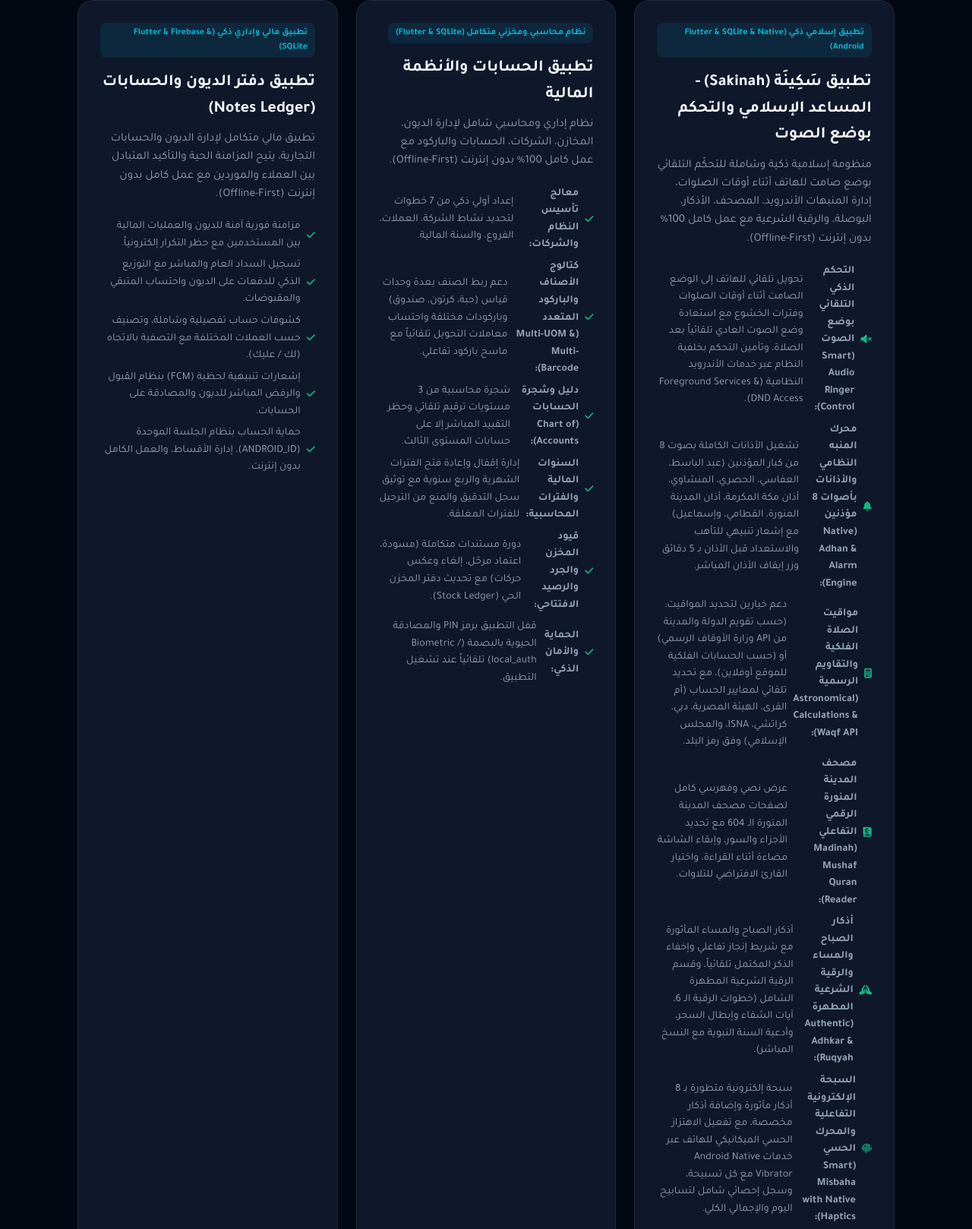
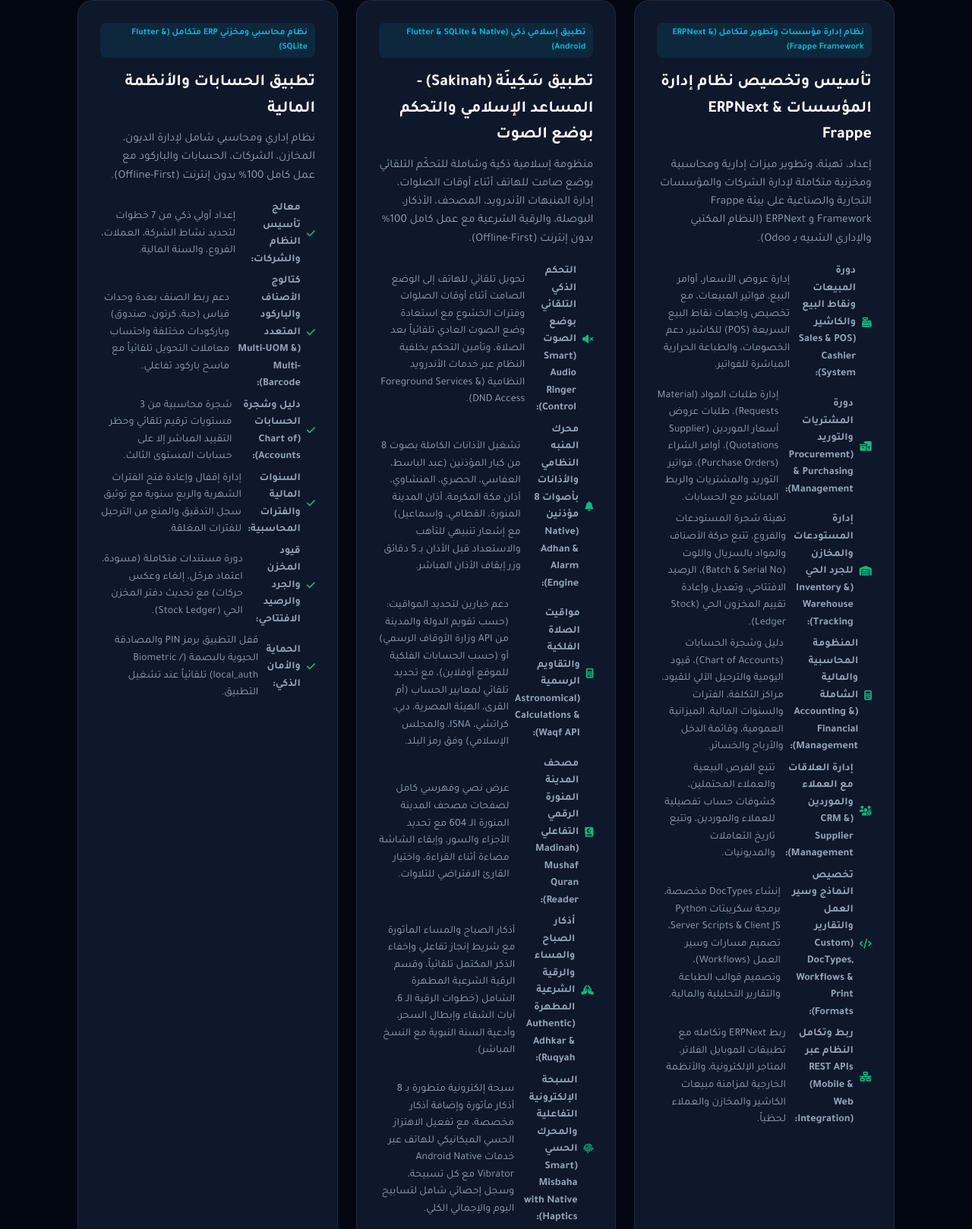
Before and after one commit to Geudheg/Geudheg.github.io, a plain HTML site: page index.html in a window 1280 px wide. Shown: the part 1784-3402 px from the top of the page at 76% size. Drawn offline with Linux system fonts and the light colour scheme.

Commit message:
Update index.html

```diff
--- a/index.html
+++ b/index.html
@@ -813,7 +813,59 @@
     </div>
 
     <div class="projects-grid">
-        <!-- 1. تطبيق سَكِينَة (Sakinah) -->
+        <!-- 1. تهيئة وتخصيص أنظمة المؤسسات ERPNext & Frappe -->
+        <div class="project-card">
+            <div>
+                <div class="proj-badge">نظام إدارة مؤسسات وتطوير متكامل (ERPNext & Frappe Framework)</div>
+                <h3>تأسيس وتخصيص نظام إدارة المؤسسات ERPNext & Frappe</h3>
+                <p>إعداد، تهيئة، وتطوير ميزات إدارية ومحاسبية ومخزنية متكاملة لإدارة الشركات والمؤسسات التجارية والصناعية على بيئة Frappe Framework و ERPNext (النظام المكتبي والإداري الشبيه بـ Odoo).</p>
+                <ul class="project-features">
+                    <li>
+                        <i class="fa-solid fa-cash-register"></i>
+                        <b>دورة المبيعات ونقاط البيع والكاشير (Sales & POS Cashier System):</b>
+                        إدارة عروض الأسعار، أوامر البيع، فواتير المبيعات، مع تخصيص واجهات نقاط البيع السريعة (POS) للكاشير، دعم الخصومات، والطباعة الحرارية المباشرة للفواتير.
+                    </li>
+                    <li>
+                        <i class="fa-solid fa-boxes-packing"></i>
+                        <b>دورة المشتريات والتوريد (Procurement & Purchasing Management):</b>
+                        إدارة طلبات المواد (Material Requests)، طلبات عروض أسعار الموردين (Supplier Quotations)، أوامر الشراء (Purchase Orders)، فواتير التوريد والمشتريات والربط المباشر مع الحسابات.
+                    </li>
+                    <li>
+                        <i class="fa-solid fa-warehouse"></i>
+                        <b>إدارة المستودعات والمخازن للجرد الحي (Inventory & Warehouse Tracking):</b>
+                        تهيئة شجرة المستودعات والفروع، تتبع حركة الأصناف والمواد بالسريال واللوت (Batch & Serial No)، الرصيد الافتتاحي، وتعديل وإعادة تقييم المخزون الحي (Stock Ledger).
+                    </li>
+                    <li>
+                        <i class="fa-solid fa-calculator"></i>
+                        <b>المنظومة المحاسبية والمالية الشاملة (Accounting & Financial Management):</b>
+                        دليل وشجرة الحسابات (Chart of Accounts)، قيود اليومية والترحيل الآلي للقيود، مراكز التكلفة، الفترات والسنوات المالية، الميزانية العمومية، وقائمة الدخل والأرباح والخسائر.
+                    </li>
+                    <li>
+                        <i class="fa-solid fa-users-gear"></i>
+                        <b>إدارة العلاقات مع العملاء والموردين (CRM & Supplier Management):</b>
+                        تتبع الفرص البيعية والعملاء المحتملين، كشوفات حساب تفصيلية للعملاء والموردين، وتتبع تاريخ التعاملات والمديونيات.
+                    </li>
+                    <li>
+                        <i class="fa-solid fa-code"></i>
+                        <b>تخصيص النماذج وسير العمل والتقارير (Custom DocTypes, Workflows & Print Formats):</b>
+                        إنشاء DocTypes مخصصة، برمجة سكريبتات Python Server Scripts & Client JS، تصميم مسارات وسير العمل (Workflows)، وتصميم قوالب الطباعة والتقارير التحليلية والمالية.
+                    </li>
+                    <li>
+                        <i class="fa-solid fa-network-wired"></i>
+                        <b>ربط وتكامل النظام عبر REST APIs (Mobile & Web Integration):</b>
+                        ربط ERPNext وتكامله مع تطبيقات الموبايل الفلاتر، المتاجر الإلكترونية، والأنظمة الخارجية لمزامنة مبيعات الكاشير والمخازن والعملاء لحظياً.
+                    </li>
+                </ul>
+            </div>
+            <div style="display: flex; gap: 8px; flex-direction: column;">
+                <button class="btn-act gallery" onclick="openGallery(this, 'نظام_ERPNext', 'نظام ERPNext & Frappe للمؤسسات')">
+                    <i class="fa-solid fa-images"></i> استعراض شاشات وتخصيصات النظام 🖼️
+                </button>
+                <a href="https://wa.me/967772851873" class="btn-act call" target="_blank">طلب تفاصيل المشروع <i class="fa-solid fa-arrow-left"></i></a>
+            </div>
+        </div>
+
+        <!-- 2. تطبيق سَكِينَة (Sakinah) -->
         <div class="project-card">
             <div>
                 <div class="proj-badge">تطبيق إسلامي ذكي (Flutter & SQLite & Native Android)</div>
@@ -875,10 +927,10 @@
             </div>
         </div>
 
-        <!-- 2. نظام محاسبي ومخزني ERP متكامل -->
+        <!-- 3. نظام محاسبي ومخزني ERP متكامل -->
         <div class="project-card">
             <div>
-                <div class="proj-badge">نظام محاسبي ومخزني   متكامل (Flutter & SQLite)</div>
+                <div class="proj-badge">نظام محاسبي ومخزني ERP متكامل (Flutter & SQLite)</div>
                 <h3>تطبيق الحسابات والأنظمة المالية</h3>
                 <p>نظام إداري ومحاسبي شامل لإدارة الديون، المخازن، الشركات، الحسابات والباركود مع عمل كامل 100% بدون إنترنت (Offline-First).</p>
                 <ul class="project-features">
@@ -898,7 +950,7 @@
             </div>
         </div>
 
-        <!-- 3. تطبيق دفتر الديون والحسابات (Notes Ledger) -->
+        <!-- 4. تطبيق دفتر الديون والحسابات (Notes Ledger) -->
         <div class="project-card">
             <div>
                 <div class="proj-badge">تطبيق مالي وإداري ذكي (Flutter & Firebase & SQLite)</div>
@@ -920,7 +972,7 @@
             </div>
         </div>
 
-        <!-- 4. جدار حماية محلي ذكي Net Blocker -->
+        <!-- 5. جدار حماية محلي ذكي Net Blocker -->
         <div class="project-card">
             <div>
                 <div class="proj-badge">جدار حماية محلي ذكي (Flutter, BLoC & Android Kotlin VpnService)</div>
@@ -935,28 +987,6 @@
             </div>
             <div style="display: flex; gap: 8px; flex-direction: column;">
                 <button class="btn-act gallery" onclick="openGallery(this, 'جدار_الحماية', 'تطبيق Net Blocker')">
-                    <i class="fa-solid fa-images"></i> استعراض شاشات المشروع 🖼️
-                </button>
-                <a href="https://wa.me/967772851873" class="btn-act call" target="_blank">طلب تفاصيل المشروع <i class="fa-solid fa-arrow-left"></i></a>
-            </div>
-        </div>
-
-        <!-- 5. تهيئة وتخصيص أنظمة المؤسسات ERPNext & Frappe -->
-        <div class="project-card">
-            <div>
-                <div class="proj-badge">نظام إداري وتطوير مؤسسي (ERPNext & Frappe)</div>
-                <h3>تخصيص وتأسيس نظام ERPNext & Frappe للمؤسسات والشركات</h3>
-                <p>إعداد، تهيئة، وتطوير ميزات مخصصة متكاملة لإدارة الشركات والمؤسسات التجارية والصناعية على بيئة Frappe Framework و ERPNext (الشبيه بـ Odoo).</p>
-                <ul class="project-features">
-                    <li><i class="fa-solid fa-check"></i> <b>دورة المشتريات والمبيعات المتكاملة:</b> إعداد عروض الأسعار، أوامر الشراء والمبيعات، فواتير الشراء والتوريد، والربط المباشر مع الحسابات والموردين.</li>
-                    <li><i class="fa-solid fa-check"></i> <b>إدارة المخازن والجرد الحي:</b> تهيئة المستودعات والفروع، تتبع حركة الأصناف والرصيد الافتتاحي، وتعديل وإعادة تقييم المخزون تلقائياً.</li>
-                    <li><i class="fa-solid fa-check"></i> <b>نظام الكاشير ونقاط البيع السريعة (POS):</b> تخصيص واجهات نقاط البيع للبيع السريع، التعامل مع الخصومات، والطباعة الحرارية المباشرة للفواتير.</li>
-                    <li><i class="fa-solid fa-check"></i> <b>تخصيص النماذج والتقارير (Custom DocTypes & Print Formats):</b> إنشاء نماذج مخصصة، برمجة سكريبتات Python & JS، وتصميم قوالب الطباعة والتقارير المالية والتحليلية.</li>
-                    <li><i class="fa-solid fa-check"></i> <b>ربط وتكامل النظام عبر REST APIs:</b> ربط ERPNext مع تطبيقات الموبايل والويب والأنظمة الخارجية لمزامنة المبيعات والمخازن لحظياً.</li>
-                </ul>
-            </div>
-            <div style="display: flex; gap: 8px; flex-direction: column;">
-                <button class="btn-act gallery" onclick="openGallery(this, 'نظام_ERPNext', 'نظام ERPNext & Frappe للمؤسسات')">
                     <i class="fa-solid fa-images"></i> استعراض شاشات المشروع 🖼️
                 </button>
                 <a href="https://wa.me/967772851873" class="btn-act call" target="_blank">طلب تفاصيل المشروع <i class="fa-solid fa-arrow-left"></i></a>
```
